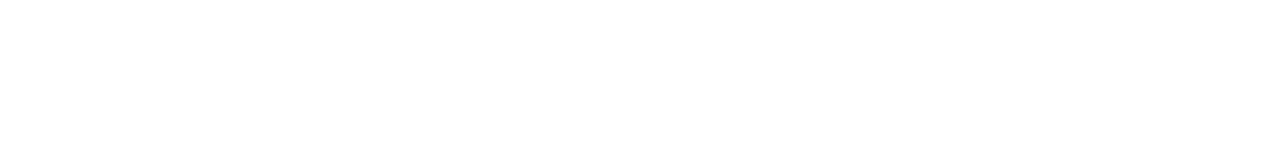
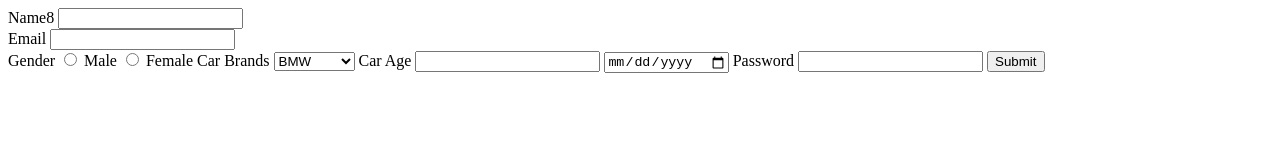
Before and after one commit to acciojob/signup-form-car-m0hit7781, a website: page main.html in a window 1280 px wide. Drawn offline with Linux system fonts and the light colour scheme.

Commit message:
created a submission

```diff
--- a/main.html
+++ b/main.html
@@ -10,7 +10,30 @@
 	<!-- the entire body must be written by student -->
     <script type="text/javascript" src="./script.js">
 </script>
-
+	<form method="post">
+		<label for="name">Name8</label>
+		<input id="name" required type="text"><br>
+		<label for="email">Email</label>
+		<input id="email" type="email" required><br>
+		<label for=gender id="gender">Gender</label>
+		<input type="radio" required name="gender">
+		<label for="male">Male</label>
+		<input type="radio" required name="gender">
+		<label for="female">Female</label>
+		<label for="cars">Car Brands</label>
+		<select id="cars">
+			<option>BMW</option>
+			<option>Audi</option>
+			<option>Mercedez</option>
+		</select>
+		<label for="carage">Car Age</label>
+		<input id="carage" type="text" required>
+		<label for="dop"></label>
+		<input type="date" id="dop" required>
+		<label for="password">Password</label>
+		<input type="password" id="password" required>
+		<button type="submit">Submit</button>
+	</form>
 </body>
 
 </html>
```
